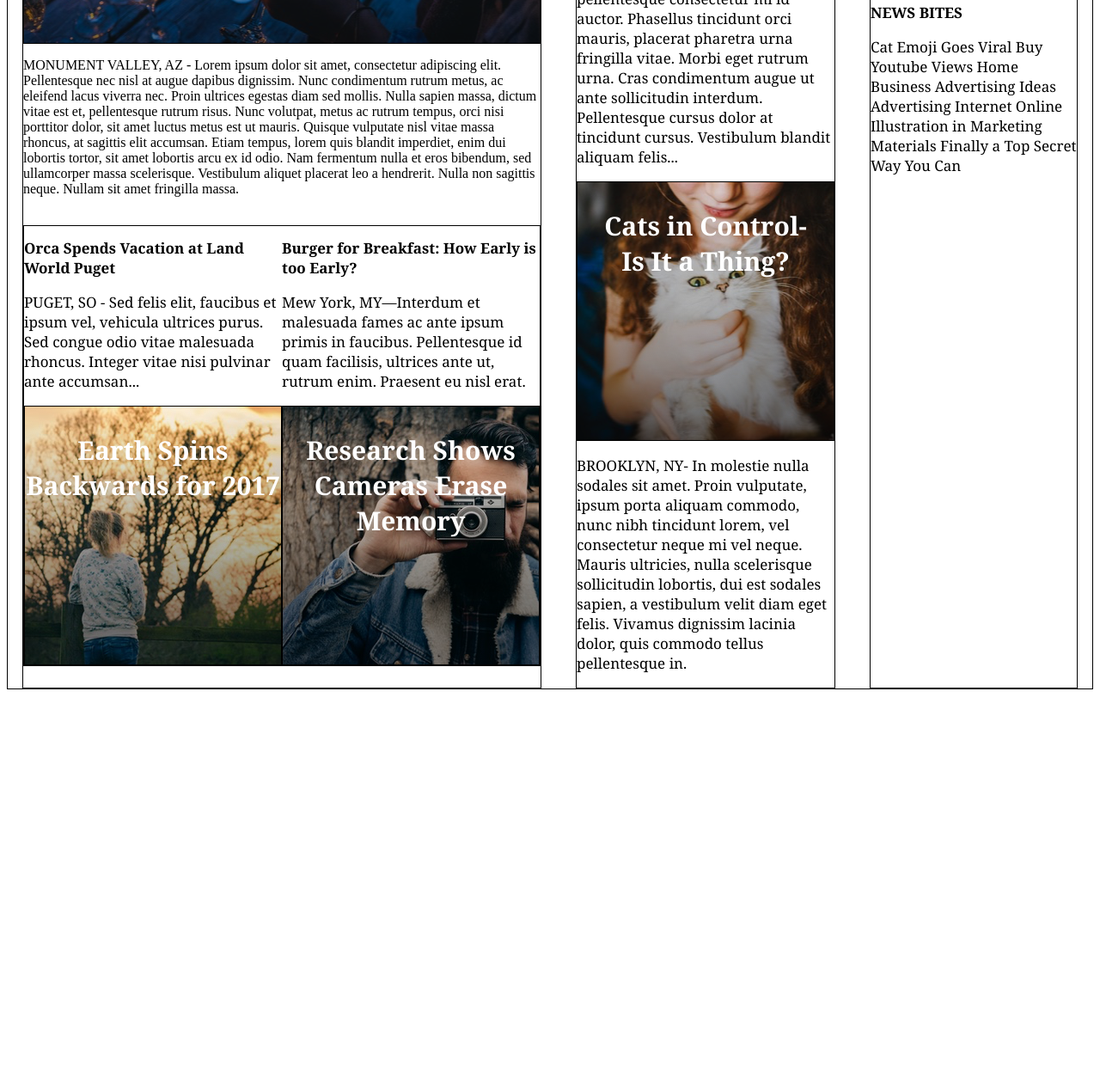
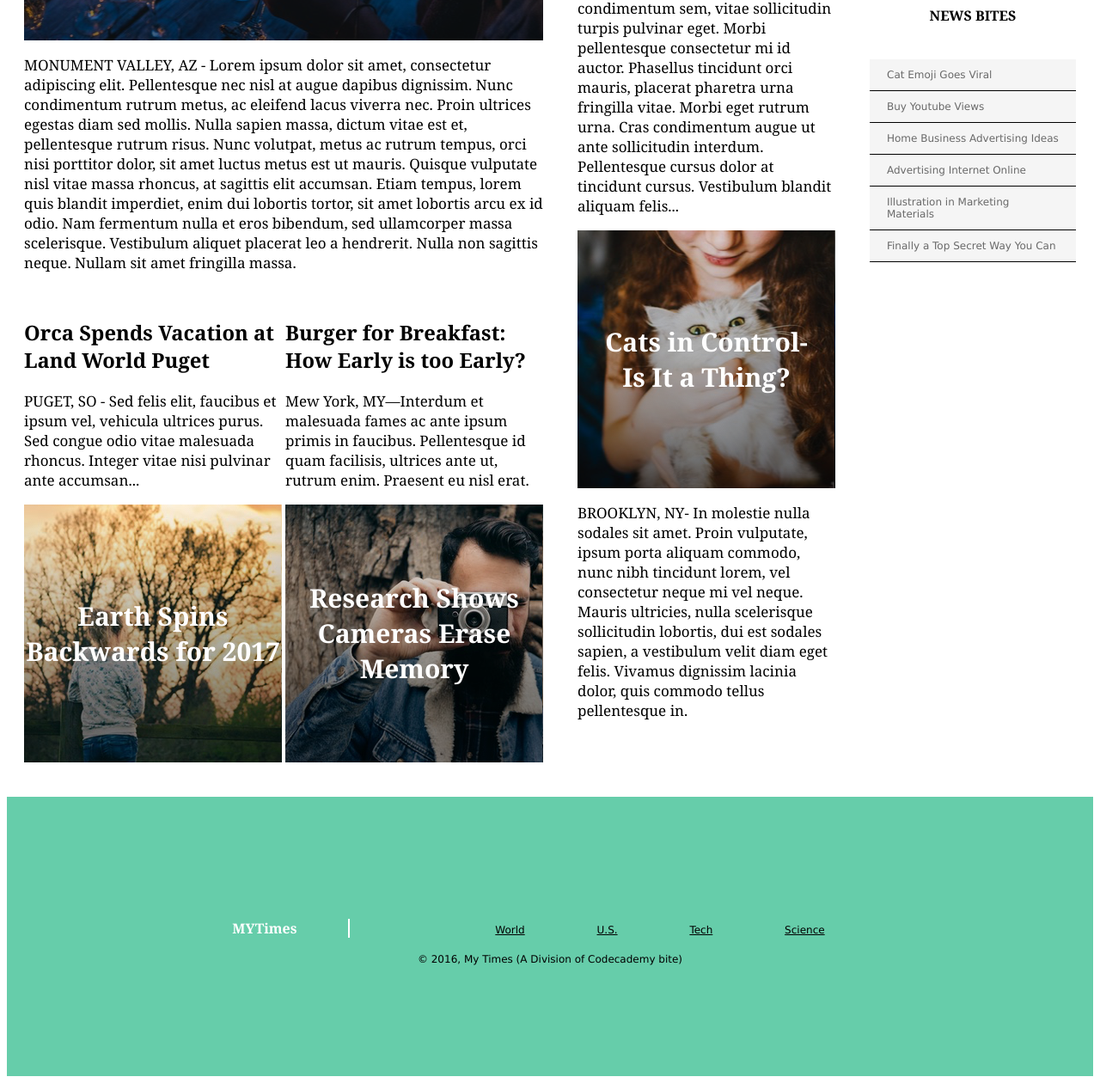
Before and after one commit to lisabrown87/mytimes, a plain HTML site: page index.html in a window 1280 px wide. Shown: the part 402-1662 px from the top of the page at 86% size. Before the commit the page ends 1212 px from the top, so only its background shows below. Drawn offline with Linux system fonts and the light colour scheme.

Commit message:
Complete final task.

```diff
--- a/index.html
+++ b/index.html
@@ -33,7 +33,7 @@
      <div class="tuna image-content">
       <span>Mother of Three Buys Tuna Steak at Phish Concert. Leaves, "Feeling Funny."</span>
     </div> <!-- closing image-content div -->
-      <p>MONUMENT VALLEY, AZ - Lorem ipsum dolor sit amet, consectetur adipiscing elit. Pellentesque nec nisl at augue dapibus dignissim. Nunc condimentum rutrum metus, ac eleifend lacus viverra nec. Proin ultrices egestas diam sed mollis. Nulla sapien massa, dictum vitae est et, pellentesque rutrum risus. Nunc volutpat, metus ac rutrum tempus, orci nisi porttitor dolor, sit amet luctus metus est ut mauris. Quisque vulputate nisl vitae massa rhoncus, at sagittis elit accumsan. Etiam tempus, lorem quis blandit imperdiet, enim dui lobortis tortor, sit amet lobortis arcu ex id odio. Nam fermentum nulla et eros bibendum, sed ullamcorper massa scelerisque. Vestibulum aliquet placerat leo a hendrerit. Nulla non sagittis neque. Nullam sit amet fringilla massa.</p>
+      <p class="text-content">MONUMENT VALLEY, AZ - Lorem ipsum dolor sit amet, consectetur adipiscing elit. Pellentesque nec nisl at augue dapibus dignissim. Nunc condimentum rutrum metus, ac eleifend lacus viverra nec. Proin ultrices egestas diam sed mollis. Nulla sapien massa, dictum vitae est et, pellentesque rutrum risus. Nunc volutpat, metus ac rutrum tempus, orci nisi porttitor dolor, sit amet luctus metus est ut mauris. Quisque vulputate nisl vitae massa rhoncus, at sagittis elit accumsan. Etiam tempus, lorem quis blandit imperdiet, enim dui lobortis tortor, sit amet lobortis arcu ex id odio. Nam fermentum nulla et eros bibendum, sed ullamcorper massa scelerisque. Vestibulum aliquet placerat leo a hendrerit. Nulla non sagittis neque. Nullam sit amet fringilla massa.</p>
   </div> <!-- closing lead-story div -->
 
 
@@ -103,16 +103,32 @@
   <div class="column-small">
       <img src="./resources/images/img-news-bite.png">
         <div class="news-bites">
-          <div class = "text-content">
+          <div class="text-content">
         <h2>NEWS BITES</h2>
-        <p>Cat Emoji Goes Viral Buy Youtube Views Home Business Advertising Ideas Advertising Internet Online Illustration in Marketing Materials Finally a Top Secret Way You Can</p>
-    </div> <!-- closing text-content div -->
-  </div> <!-- closing news-bites div -->
+        <span class="bite">Cat Emoji Goes Viral</span> <span class="bite">Buy Youtube Views</span> <span class="bite">Home Business Advertising Ideas</span> <span class="bite">Advertising Internet Online</span> <span class="bite">Illustration in Marketing Materials</span> <span class="bite"> Finally a Top Secret Way You Can</span>
+      </div> <!-- closing text-content div -->
+    </div> <!-- closing news-bite div -->
 </div> <!-- closing column-small div -->
 
 
 </div> <!-- closing content div -->
 
+<footer>
+  <div class="info">
+    <span class="title">MYTimes</span>
+    <nav>
+    <span><a href="#">World</a></span>
+    <span><a href="#">U.S.</a></span>
+    <span><a href="#">Tech</a></span>
+    <span><a href="#">Science</a></span>
+  </nav>
+  </div> <!-- closing info div -->
+    <div class="copyright">
+      © 2016, My Times (A Division of Codecademy bite)
+    </div><!-- closing copyright div -->
+
+</footer>
+
 
   </body>
 </html>
--- a/resources/css/style.css
+++ b/resources/css/style.css
@@ -41,8 +41,8 @@ nav a {
 .content {
   display: flex;
   width: auto;
-  border: 1px solid black;
   margin-top: 40px;
+  margin-bottom: 40px;
   justify-content: center;
 
 }
@@ -50,7 +50,6 @@ nav a {
 .column-large {
   display: flex;
   flex-direction: column;
-  border: 1px solid black;
   width: 630px;
   margin: 0px 20px;
 }
@@ -59,7 +58,6 @@ nav a {
 .column-medium {
   display: flex;
   flex-direction: column;
-  border: 1px solid black;
   width: 300px;
   margin: 0px 20px;
 }
@@ -68,7 +66,6 @@ nav a {
 .column-small {
   display: flex;
   flex-direction: column;
-  border: 1px solid black;
   align-items: center;
   width: 240px;
   margin: 0px 20px;
@@ -76,7 +73,6 @@ nav a {
 
 
 .stories {
-  border: 1px solid black;
   display: flex;
   justify-content: space-between;
   margin-top: 17px;
@@ -87,11 +83,16 @@ nav a {
   display: block;
 }
 
+.lead-story span {
+  margin-left: 20px;
+}
+
+
 
 .image-content {
   display: flex;
   justify-content: center;
-  border: 1px solid black;
+  align-items: center;
 }
 
 
@@ -147,5 +148,60 @@ color: black;
 
   h2 {
     display: block;
-    font-size: 1em;
+    font-size: 1.4em;
   }
+
+  .news-bites h2 {
+   font-size: 16px;
+   font-weight: bold;
+   text-align: center;
+   margin-top: 20px;
+   margin-bottom: 40px;
+  }
+
+span.bite {
+ background-color: WhiteSmoke;
+ font-family: Verdana;
+ font-size: 12px;
+ color: DimGray;
+ padding: 11px 20px;
+ border-bottom: 1px solid black;
+ display: block;
+}
+
+footer {
+  display: flex;
+      align-items: center;
+      justify-content: center;
+      flex-direction: column;
+      width: 100%;
+      height: 325px;
+      background-color: MediumAquamarine;
+      margin: auto;
+      font-family: Verdana;
+      font-size: 12px;
+}
+
+span.title {
+  font-family: Georgia;
+  font-size: 16px;
+  font-weight: bold;
+  color: white;
+  margin-right: 100px;
+  padding-right: 60px;
+  border-right: 2px solid white;
+}
+
+nav span {
+  display: inline-block;
+    padding: 20px 10px;
+}
+
+footer nav {
+    display: inline-block;
+    padding-left: 25px;
+  }
+
+  .copyright {
+    display: block;
+  }
```
